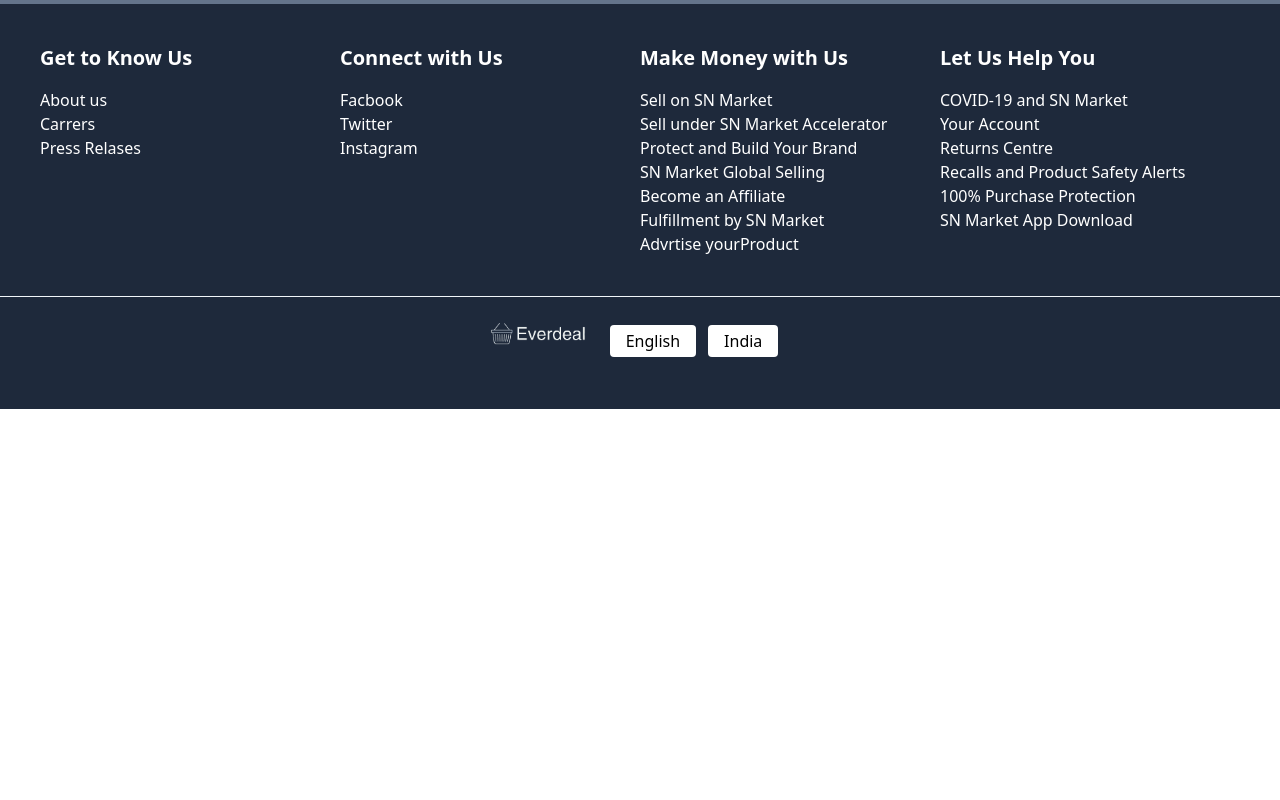
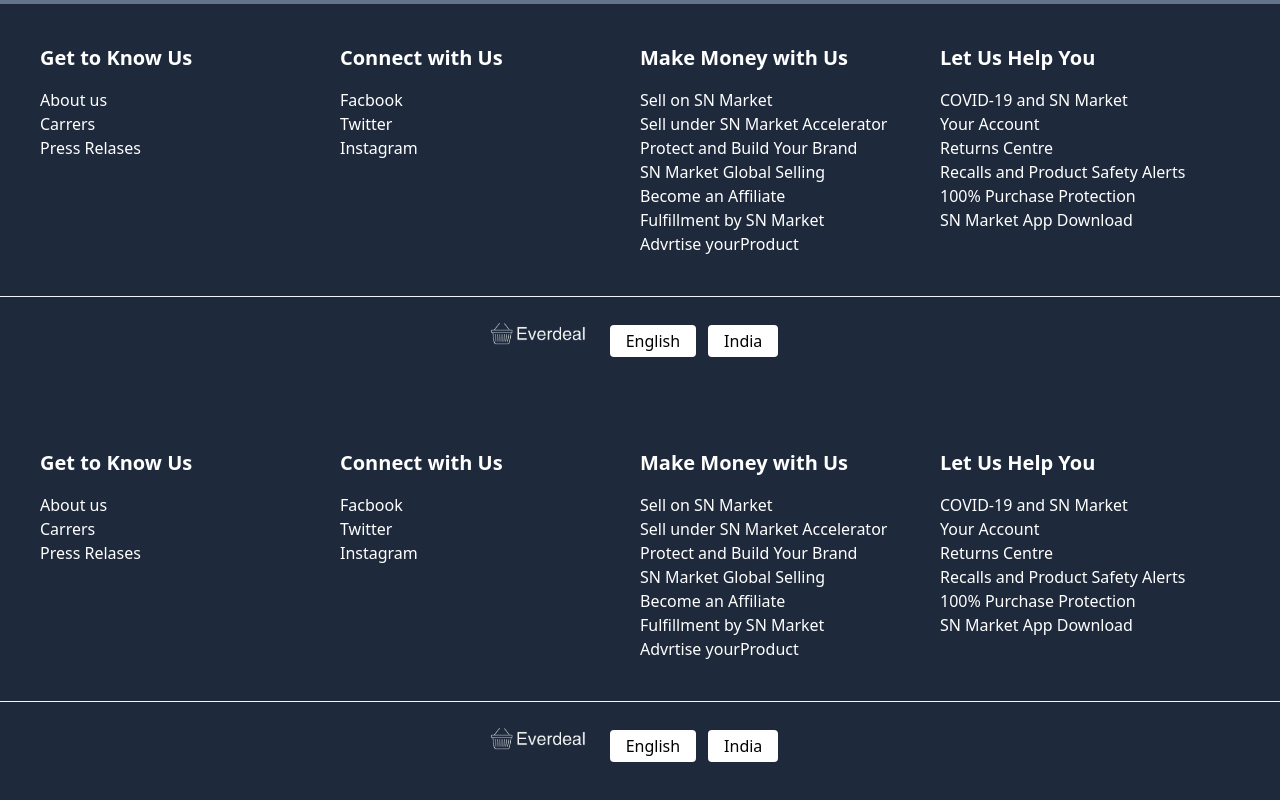
Before and after one commit to nikhil2438/ecommerce, a React (Create React App) app in the folder app/: page / in a window 1280 px wide. Shown: the part 2739-3539 px from the top of the page. Before the commit the page ends 3148 px from the top, so only its background shows below. Built offline with nearby package versions, Linux system fonts and the light colour scheme.

Commit message:
added footer in the app

```diff
--- a/app/src/App.js
+++ b/app/src/App.js
@@ -1,4 +1,4 @@
-import React, { useState } from "react";
+import React from "react";
 import { Route, Routes } from "react-router-dom";
 import Home from "./Component/Home";
 import Contact from "./Component/Contact";
@@ -7,6 +7,7 @@ import About from "./Component/About";
 import YourProduct from "./Component/YourProduct";
 import Helloguest from "./Component/Helloguest";
 import Navbar from "./Component/Navbar";
+import Footer from "./Component/Footer";
 
 import Returnorder from "./Component/Returnorder";
 import Cart from "./Component/Cart";
@@ -51,6 +52,8 @@ const App = () => {
         <Route path="/new-user" element={<CreateAccountPage />} />
         <Route path="/page" element={<Page />} />
       </Routes>
+
+      <Footer />
     </>
   );
 };
--- a/app/src/Component/About.js
+++ b/app/src/Component/About.js
@@ -1,17 +1,8 @@
-import React from 'react';
-import logo from '../image/logo.png';
-import Footer from './Footer';
+import React from "react";
+import logo from "../image/logo.png";
+
 const About = () => {
-  return(
-<>
-about us
-    <Footer />
-    </>
-  );
-
+  return <>about us</>;
 };
 
-
-
-
-export default About ;
+export default About;
```
Also changed, not shown: app/src/Component/SearchBar.js (+17 -6 lines).
